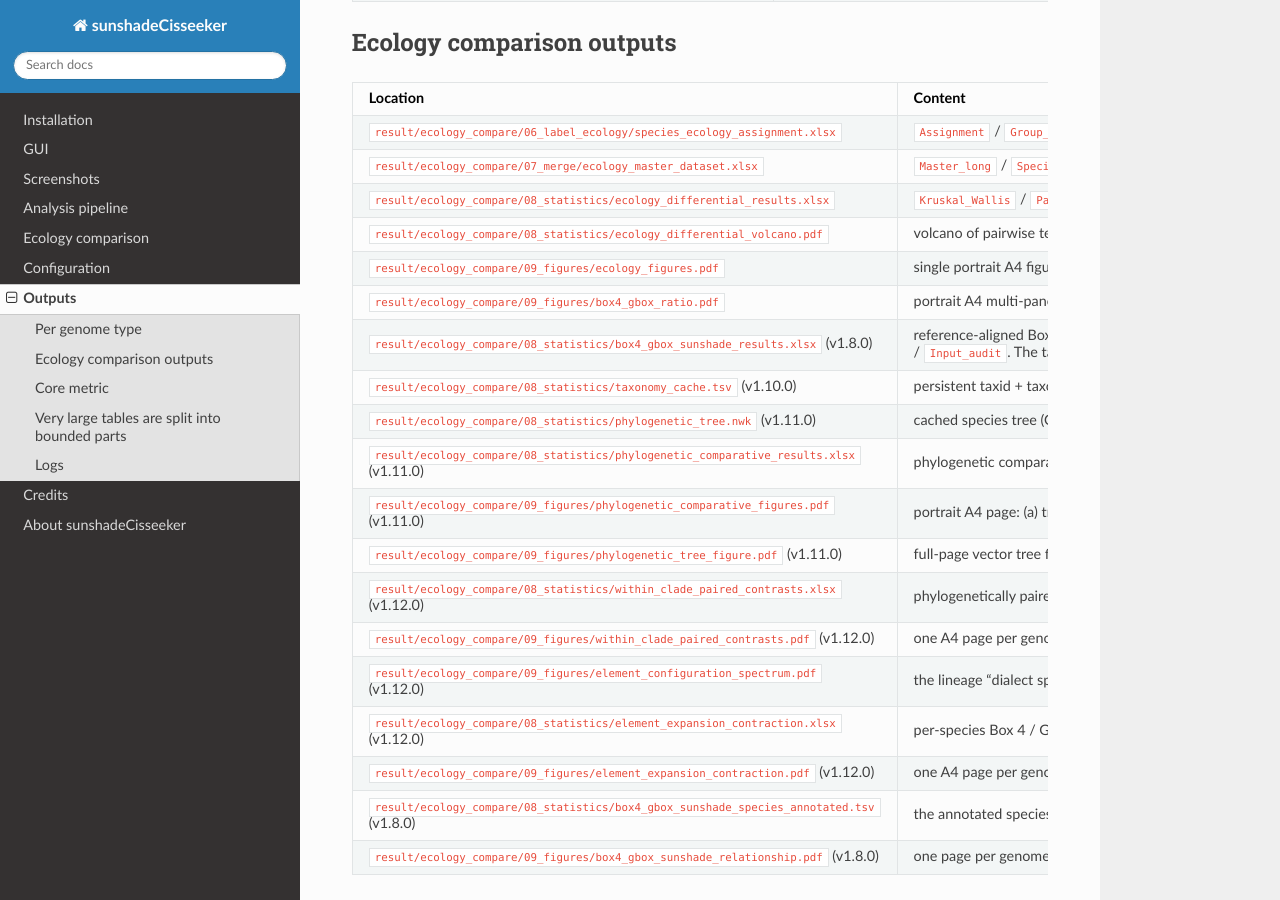
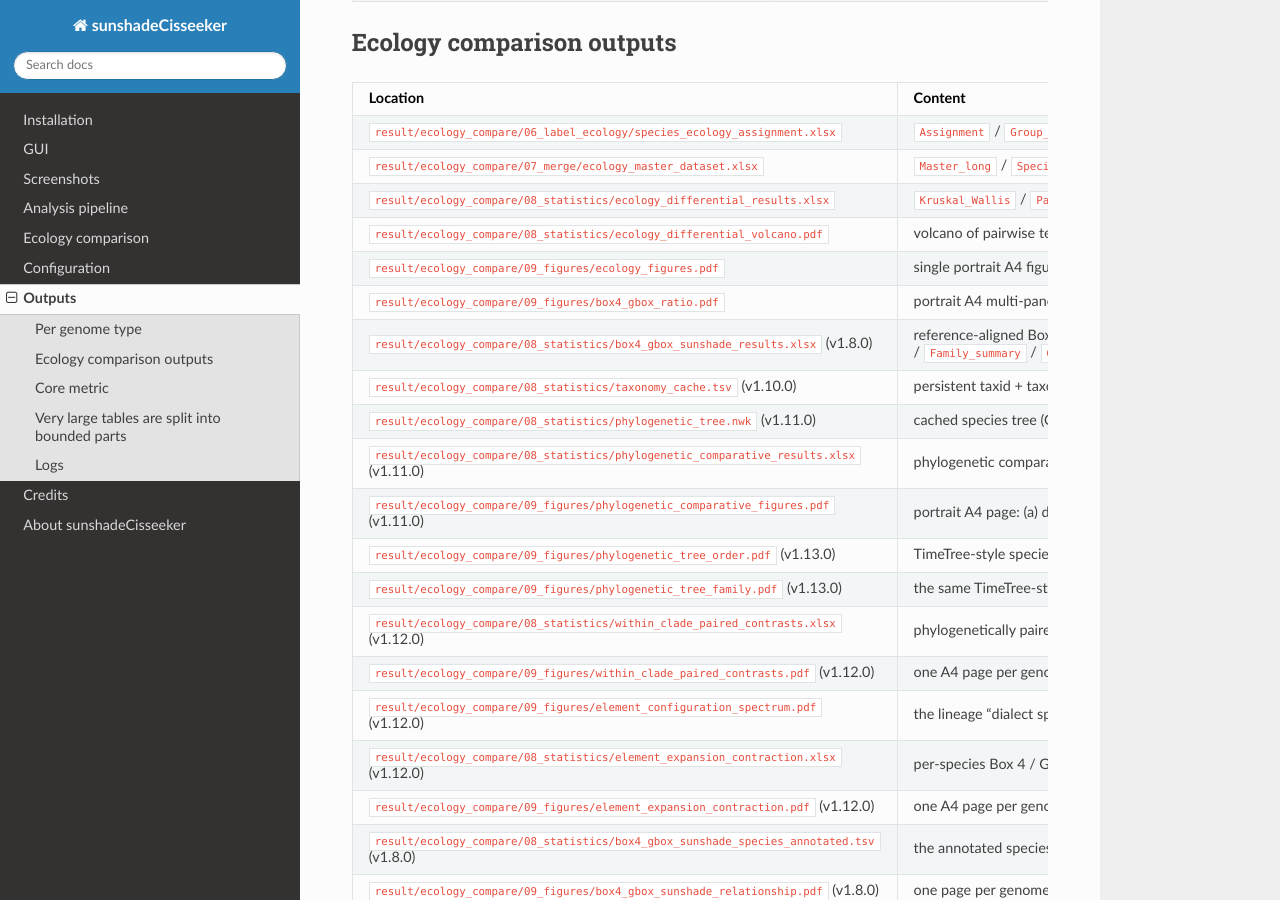
Before and after one commit to chenzhr23/sunshadeCisseeker-docs, a Sphinx documentation site: the page built from docs/content/Outputs.rst, in a window 1280 px wide and 900 px high, scrolled down 645 px. Built offline with Sphinx 7.4.7 and the Read the Docs theme 3.1.0, drawn with Linux system fonts in a browser that asks for light colours.

Commit message:
docs: v1.13.0 phylogenetic comparative analysis (PGLS / phyloANOVA)

```diff
--- a/docs/conf.py
+++ b/docs/conf.py
@@ -9,8 +9,8 @@
 copyright = "2026, sunshadeCisseeker developers"
 
 # The short X.Y version and the full release version.
-version = "v1.12.0"
-release = "v1.12.0"
+version = "v1.13.0"
+release = "v1.13.0"
 
 extensions = [
     "sphinx.ext.autosectionlabel",
--- a/docs/content/Installation.rst
+++ b/docs/content/Installation.rst
@@ -20,7 +20,7 @@
      - WSL2 works as well
    * - R + R packages
      - installed by ``install.sh``
-     - openxlsx, data.table, stringi, ggplot2, patchwork, scales, curl, xml2, dplyr, rentrez, forcats, tidyr, magrittr, ape, nlme, phytools, rotl (the last four power the phylogenetic comparative block; ``rotl`` only for the Open Tree of Life route)
+     - openxlsx, data.table, stringi, ggplot2, patchwork, scales, curl, xml2, dplyr, rentrez, forcats, tidyr, magrittr, ape, nlme, phytools, rotl, ggnewscale (ape/nlme/phytools/rotl power the phylogenetic comparative block; ``rotl`` only for the Open Tree of Life route; ``ggnewscale`` draws the two-fill-scale TimeTree-style phylogeny figures)
    * - bedtools / samtools
      - installed by ``install.sh``
      - optional accelerators for linear genomes (gzipped FASTA is decompressed once, then indexed)
--- a/docs/content/Outputs.rst
+++ b/docs/content/Outputs.rst
@@ -44,7 +44,7 @@
    * - ``result/ecology_compare/08_statistics/ecology_differential_volcano.pdf``
      - volcano of pairwise tests + top significant element boxplots
    * - ``result/ecology_compare/09_figures/ecology_figures.pdf``
-     - single portrait A4 figure, panels (a) global differential landscape, (b) top differential elements with pairwise q-value brackets, (c) Box 4 / G-box ratio test, (d) Box 4 / G-box count decomposition
+     - single portrait A4 figure, panels (a) global differential landscape, (b) top differential elements with pairwise q-value brackets, (h-j) Box 4 / G-box ratio violins (one per genome type, side by side in a single row), (k) Box 4 / G-box count decomposition; all distributions are violin plots with a median dot
    * - ``result/ecology_compare/09_figures/box4_gbox_ratio.pdf``
      - portrait A4 multi-panel figure for the light-response hypothesis (ratio distributions, count balance, ratio-bin composition/enrichment, concentrated bins, raw bin count difference, optional order/family-stratified tests)
    * - ``result/ecology_compare/08_statistics/box4_gbox_sunshade_results.xlsx`` (v1.8.0)
@@ -56,9 +56,11 @@
    * - ``result/ecology_compare/08_statistics/phylogenetic_comparative_results.xlsx`` (v1.11.0)
      - phylogenetic comparative results: ``Tree_species`` / ``Phylogenetic_signal`` (Blomberg K, Pagel lambda) / ``PGLS_models`` (OLS vs Brownian vs Pagel-lambda PGLS with AICc; ratio plus the two counts adjusted for log10 promoters) / ``phyloANOVA`` (999 Brownian simulations) / ``Input_audit``
    * - ``result/ecology_compare/09_figures/phylogenetic_comparative_figures.pdf`` (v1.11.0)
-     - portrait A4 page: (a) tree with habitat-coloured tips, (b) ratio per habitat with phyloANOVA P, (c) PGLS coefficient forest, (d) phylogenetic signal, (e) Box 4 vs G-box count scatter, (f) delta-AICc model comparison; the tree panel is drawn as pure vector ggplot2 geometry
-   * - ``result/ecology_compare/09_figures/phylogenetic_tree_figure.pdf`` (v1.11.0)
-     - full-page vector tree figure, one page per genome type: ladderized phylogram in the classic orientation (basal lineages at the bottom) with species tip labels (row spacing derived from the label size, so labels never overlap; page height grows with the tip count), clade bars and rotated labels for every order with 2+ tips (three left-margin label columns, no collisions), a per-species log10(Box 4 / G-box) heat strip, and habitat-coloured tips (trees above 800 tips are deterministically subsampled for display, with orders of up to 8 tips kept in full)
+     - portrait A4 page: (a) data summary of the comparative analyses (in-tree species per genome type and light habitat + the log10 Box4/G-box ratio density per genome type), (b) ratio per habitat with phyloANOVA P, (c) PGLS coefficient forest, (d) phylogenetic signal, (e) Box 4 vs G-box count scatter, (f) delta-AICc model comparison; every panel is drawn as pure vector ggplot2 geometry
+   * - ``result/ecology_compare/09_figures/phylogenetic_tree_order.pdf`` (v1.13.0)
+     - TimeTree-style species phylogeny coloured by taxonomic order, one page per ~700-tip slice so EVERY in-tree species appears: ladderized phylogram in the classic orientation (basal lineages at the bottom) with species tip labels (row spacing derived from the label size, so labels never overlap), habitat-coloured tips, an order colour-block column with a complete legend (orders below 3 tips merge into one grey bucket) and a per-species log10(Box 4 / G-box) heat strip (two fill scales via ggnewscale)
+   * - ``result/ecology_compare/09_figures/phylogenetic_tree_family.pdf`` (v1.13.0)
+     - the same TimeTree-style tree coloured by taxonomic family (families below 5 tips merge into one grey bucket)
    * - ``result/ecology_compare/08_statistics/within_clade_paired_contrasts.xlsx`` (v1.12.0)
      - phylogenetically paired within-clade contrasts: ``Summary`` (per genome type and clade level: paired-clade count, sun/shade-higher counts, mean/median difference, sign test and Wilcoxon signed-rank P for log10 ratio and the two log10 counts) / ``Per_genus`` / ``Per_family`` (one row per paired clade: sun and shade medians and their difference)
    * - ``result/ecology_compare/09_figures/within_clade_paired_contrasts.pdf`` (v1.12.0)
```
Also changed, not shown: docs/content/Changelog.rst (+36 -0 lines), docs/content/Ecology comparison.rst (+31 -21 lines), docs/_static/screenshots/06-compare-ecology.png.
